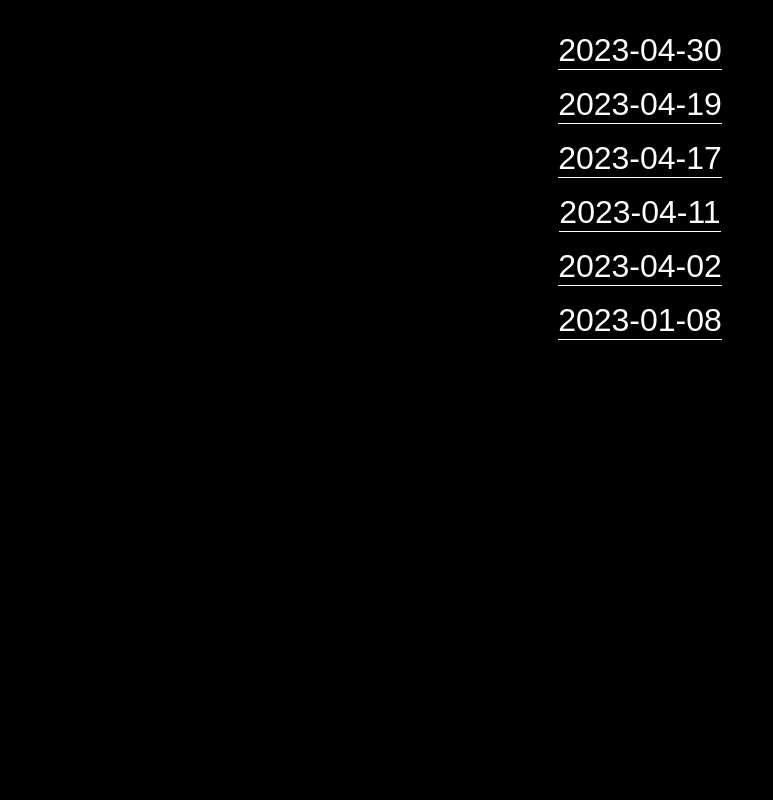
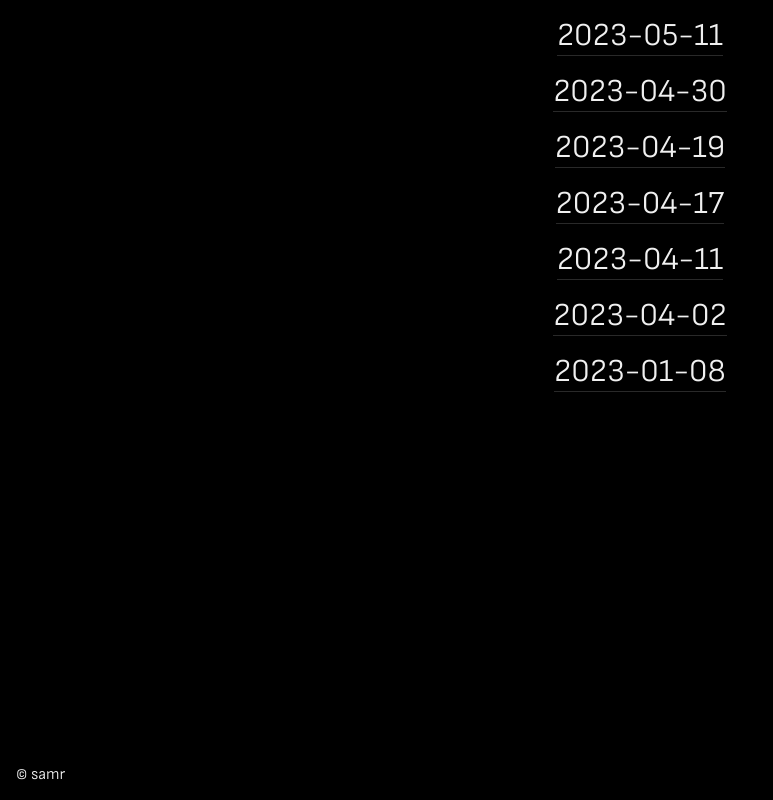
Before and after one commit to samrland/notebook, a plain HTML site: page index.html in a window 1280 px wide. Shown: the whole page, without its empty margins (0-773 px from the left). Drawn offline with Linux system fonts and the light colour scheme; a web font is replaced by a local one.

Commit message:
Changed styles, added 2023-05-11
- Default font is now Sofia Sans
- Changed anchor style
- DRYed up CSS code with @import
- Added small copyright message to home screen

```diff
--- a/a/a.css
+++ b/a/a.css
@@ -1,24 +1,4 @@
-@import url('https://samrland.github.io/export/font/Atkinson_Hyperlegible/export.css');
-
-* {
-    -webkit-user-select: none;
-	user-select: none;
-
-    padding: 0;
-    margin: 0;
-    box-sizing: border-box;
-}
-
-:root {
-	--foreground: #fff;
-	--background: #000;
-}
-
-html, body {
-	color: var(--foreground);
-	background: var(--background);
-    font-family: 'Atkinson Hyperlegible', sans-serif;
-}
+@import url('../master.css');
 
 main {
 	position: absolute;
--- a/home.css
+++ b/home.css
@@ -1,42 +1,19 @@
-@import url('https://samrland.github.io/export/font/Atkinson_Hyperlegible/export.css');
+@import url('./master.css');
 
-* {
-    -webkit-user-select: none;
-	user-select: none;
-
-    padding: 0;
-    margin: 0;
-    box-sizing: border-box;
+body {
+    padding-top: 1rem;
 }
 
-
-:root {
-	--foreground: #fff;
-	--background: #000;
-}
-
-html, body {
-	color: var(--foreground);
-	background: var(--background);
-    font-family: 'Atkinson Hyperlegible', sans-serif;
-
-    padding: 1rem;
-    width: 100%;
-
+main {
     display: flex;
     flex-direction: column;
     align-items: center;
     gap: 1rem;
 }
 
-a {
-    font-size: 2rem;
-    color: var(--foreground);
-    text-decoration: none;
-    border-bottom: 1px solid var(--foreground);
+body .copyright {
+	position: absolute;
+	bottom: 0;
+	text-align: center;
+    padding: 1rem;
 }
-
-a:hover {
-    transition: ease-out 600ms;
-    border-bottom: none;
-}
--- a/index.html
+++ b/index.html
@@ -8,13 +8,20 @@
 <title>notebook</title>
 
 <body>
+    <main>
         <!-- newest top -->
+        <a href="a/2023/05/11.htm">2023-05-11</a>
         <a href="a/2023/04/30.htm">2023-04-30</a>
         <a href="a/2023/04/19.htm">2023-04-19</a>
         <a href="a/2023/04/17.htm">2023-04-17</a>
         <a href="a/2023/04/11.htm">2023-04-11</a>
         <a href="a/2023/04/02.htm">2023-04-02</a>
         <a href="a/2023/01/08.htm">2023-01-08</a>
+    </main>
+
+    <div class="copyright">
+        <p>&copy; samr</p>
+    </div>
 </body>
 
 </html>
--- /dev/null
+++ b/master.css
@@ -0,0 +1,69 @@
+@import url('https://samrland.github.io/export/font/Atkinson_Hyperlegible/export.css');
+
+/* Oxygen, Share, Instrument Sans */
+/*@import url('https://fonts.googleapis.com/css2?family=Instrument+Sans:ital,wght@0,400;0,500;0,600;0,700;1,400;1,500;1,600;1,700&family=Oxygen:wght@400;700&family=Share:ital,wght@0,400;0,700;1,400;1,700&family=Sofia+Sans:ital,wght@0,1;0,100;0,200;0,300;0,400;0,700;0,1000;1,1;1,100;1,200;1,300;1,400;1,700;1,1000&display=swap');*/
+
+@font-face {
+    font-family: 'Sofia Sans';
+    src: url('./SofiaSans-VariableFont_wght.ttf');
+}
+
+@font-face {
+    font-family: 'Sofia Sans';
+    font-style: italic;
+    src: url('./SofiaSans-Italic-VariableFont_wght.ttf');
+}
+
+:root {
+    --background-1: #000;
+
+    --foreground-1: #f0f0f0;
+    --foreground-2: #292929;
+
+    /*--font-1: 'Atkinson Hyperlegible', sans-serif;
+    --font-2: 'Instrument Sans', sans-serif;
+    --font-3: 'Sofia Sans', sans-serif;
+    --font-4: Oxygen, sans-serif;*/
+
+
+    --font-family: 'Sofia Sans', sans-serif;
+}
+
+* {
+    -webkit-user-select: none;
+    user-select: none;
+
+    padding: 0;
+    margin: 0;
+    box-sizing: border-box;
+
+    font-family: var(--font-family);
+    font-variation-settings: "wght" 350;
+}
+
+html, body {
+    color: var(--foreground-1);
+    background: var(--background-1);
+}
+
+a {
+    font-size: 2rem;
+    color: var(--foreground-1);
+    text-decoration: none;
+    border-bottom: 1px solid var(--foreground-2);
+
+    position: relative;
+    top: 0;
+
+    transition: ease-out 120ms;
+}
+
+a:hover {
+    border-color: var(--foreground-1);
+
+    top: -2px;
+}
+
+a:active {
+    top: -1px;
+}
```
Also changed, not shown: a/2023/05/11.htm (added, +28 -0 lines), SofiaSans-Italic-VariableFont_wght.ttf (added), SofiaSans-VariableFont_wght.ttf (added), 1 other file. Lines whose indentation alone changed are shown as unchanged.
